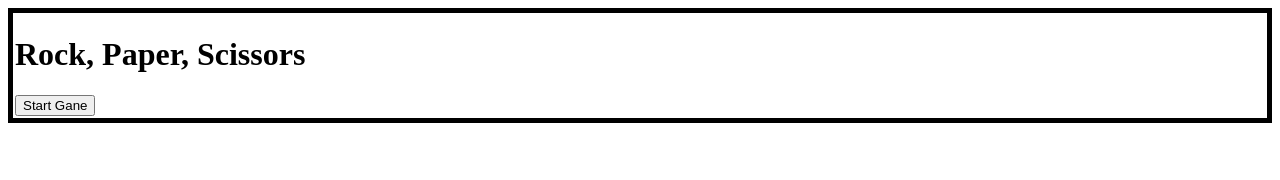
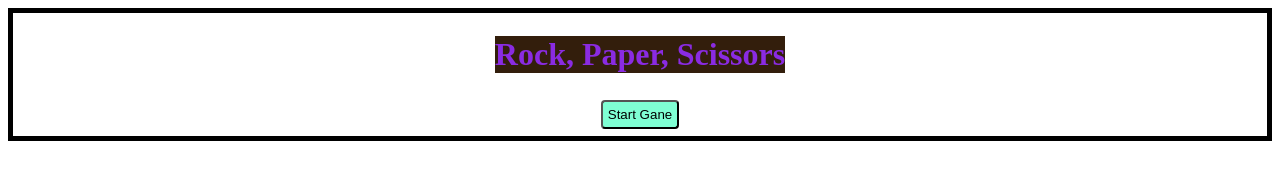
Before and after one commit to NunoRVVS/Repos-VM-Linux, a plain HTML site: page repos/Rock_Paper_Scissors/Rock_Paper_Scissors-JS/index.html in a window 1280 px wide. Drawn offline with Linux system fonts and the light colour scheme.

Commit message:
checking some logic commands

```diff
--- a/repos/Rock_Paper_Scissors/Rock_Paper_Scissors-JS/index.html
+++ b/repos/Rock_Paper_Scissors/Rock_Paper_Scissors-JS/index.html
@@ -7,12 +7,12 @@
     <link rel="stylesheet" href="style.css">
 </head>
 <body>
-    <div class="container" id="game_border">
-        <h1>Rock, Paper, Scissors</h1>
+    <div class="container">
+        <h1 id="title">Rock, Paper, Scissors</h1>
         <!-- <button onclick="getHumanChoice()">Rock</button>
         <button class="btnPaper">Paper</button>
         <button class="btnScissors">Scissors</button> -->
-        <button onclick="game()">Start Gane</button>
+        <button class="btn-start" onclick="game()">Start Gane</button>
     </div>
 
 <script src="script.js" defer></script>
--- a/repos/Rock_Paper_Scissors/Rock_Paper_Scissors-JS/style.css
+++ b/repos/Rock_Paper_Scissors/Rock_Paper_Scissors-JS/style.css
@@ -1,4 +1,21 @@
-#game_border {
+.container {
+    display: flex;
+    flex-direction: column;
+    justify-content: center;
+    align-items: center;
     border:5px solid black;
     padding: 2px;
 }
+
+#title {
+    background-color: rgb(51, 30, 12);
+    color: blueviolet;
+}
+
+.btn-start {
+    background-color: aquamarine;
+    color:black;
+    padding: 5px;
+    margin: 5px;
+    border-radius: 4px;
+}
```
Also changed, not shown: repos/Rock_Paper_Scissors/Rock_Paper_Scissors-JS/script.js (+3 -5 lines).
